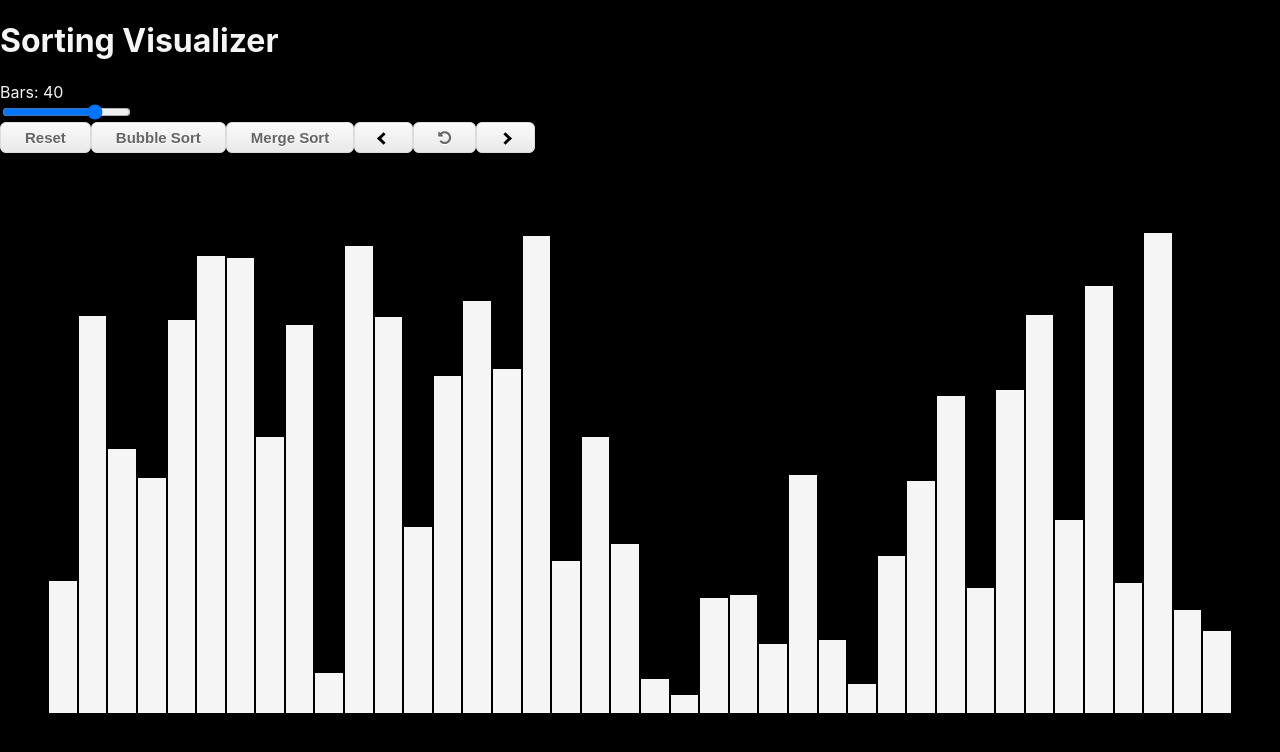
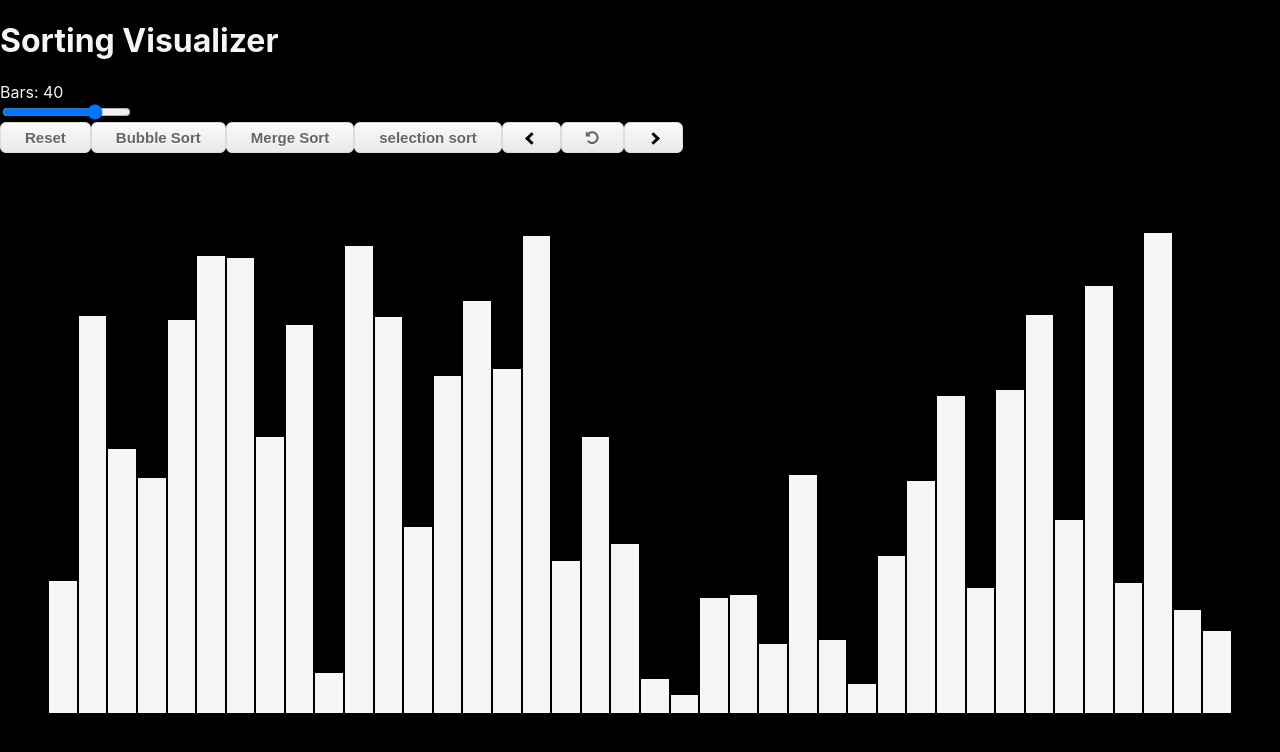
Before and after one commit to lennox-davidlevy/Sorting_Algo_Visualizer, a React (Create React App) app: page / in a window 1280 px wide. Shown: the top 752 px of the page. Built offline with nearby package versions, Linux system fonts and the light colour scheme.

Commit message:
selection sort done

```diff
--- a/src/components/Visualizer.js
+++ b/src/components/Visualizer.js
@@ -6,6 +6,7 @@ import {
 } from '../helpers';
 import { bubbleSort } from './bubbleSort';
 import { mergeSort } from './mergeSort';
+import selectionSort from './selectionSort';
 import Buttons from './Buttons';
 import Bars from './Bars';
 import './Visualizer.css';
@@ -59,13 +60,22 @@ const Visualizer = () => {
     setStepSize(1);
   };
 
+  const selectionSortAnimation = () => {
+    if (steps.length > 1) return;
+    clear();
+    setAlgo('selectionSort');
+    selectionSort(arr, steps, colors);
+    setStepSize(steps.length);
+    startAnimation('selectionSort');
+  };
+
   const bubbleSortAnimation = () => {
     if (steps.length > 1) return;
     clear();
     setAlgo('bubbleSort');
     bubbleSort(arr, steps, colors);
     setStepSize(steps.length);
-    startAnimation();
+    startAnimation('bubbleSort');
   };
 
   const mergeSortAnimation = () => {
@@ -83,7 +93,7 @@ const Visualizer = () => {
   };
 
   const startAnimation = (type) => {
-    let speed = type === 'mergeSort' ? 30 : 10;
+    let speed = type === 'bubbleSort' ? 30 : 30;
     clear();
     const arr = [];
     for (let i = 0; i < steps.length; i++) {
@@ -117,6 +127,7 @@ const Visualizer = () => {
         clickHandler={mergeSortAnimation}
         title={mergeSortOrLoading(algo, stepSize, stepPosition)}
       ></Buttons>
+      <Buttons clickHandler={selectionSortAnimation} title="selection sort" />
       <Buttons clickHandler={stepBack} title={<i className="arrow left"></i>} />
       <Buttons
         clickHandler={startAnimation}
--- /dev/null
+++ b/src/components/selectionSort.js
@@ -0,0 +1,36 @@
+let selectionSort = (array, steps, color) => {
+  let arr = array.slice();
+  let len = arr.length;
+  let colorState = color[color.length - 1].slice();
+  for (let i = 0; i < len; i++) {
+    let min = i;
+    for (let j = i + 1; j < len; j++) {
+      colorState[min] = 1;
+      colorState[j] = 1;
+      if (arr[min] > arr[j]) {
+        colorState[min] = 0;
+        min = j;
+      }
+      steps.push(arr.slice());
+      color.push(colorState.slice());
+      colorState[j] = 0;
+    }
+
+    if (min !== i) {
+      let tmp = arr[i];
+      arr[i] = arr[min];
+      arr[min] = tmp;
+    }
+    colorState[min] = 0;
+    colorState[i] = 2;
+    steps.push(arr.slice());
+    if (i === arr.length - 1) {
+      color.push(new Array(arr.length).fill(3));
+    } else {
+      color.push(colorState.slice());
+    }
+  }
+  return arr;
+};
+
+export default selectionSort;
```
